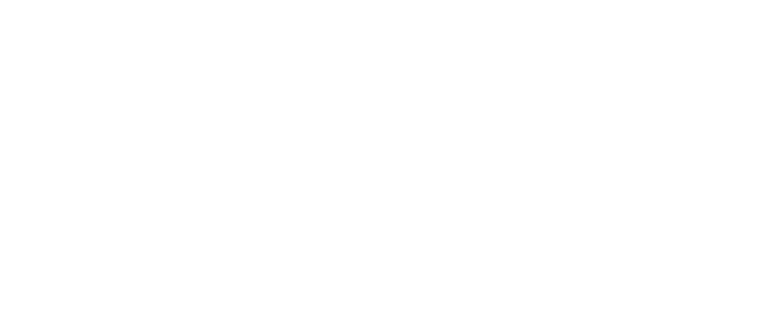
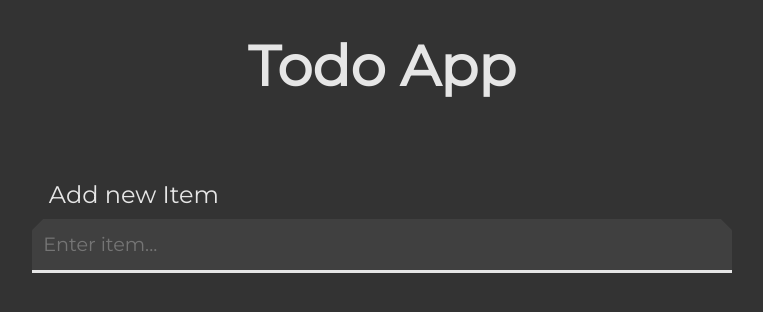
Before and after one commit to Zack1808/todo-app, a React (Create React App) app: page / in a window 1280 px wide. Shown: the top 312 px of the page, without its empty margins (258-1021 px from the left). Built offline with nearby package versions, Linux system fonts and the light colour scheme.

Commit message:
Added the Form component

```diff
--- a/public/index.html
+++ b/public/index.html
@@ -5,10 +5,7 @@
     <link rel="icon" href="%PUBLIC_URL%/favicon.ico" />
     <meta name="viewport" content="width=device-width, initial-scale=1" />
     <meta name="theme-color" content="#000000" />
-    <meta
-      name="description"
-      content="Web site created using create-react-app"
-    />
+    <meta name="description" content="a small todo-list app" />
     <link rel="apple-touch-icon" href="%PUBLIC_URL%/logo192.png" />
     <!--
       manifest.json provides metadata used when your web app is installed on a
@@ -24,7 +21,7 @@
       work correctly both with client-side routing and a non-root public URL.
       Learn how to configure a non-root public URL by running `npm run build`.
     -->
-    <title>React App</title>
+    <title>Todo App</title>
   </head>
   <body>
     <noscript>You need to enable JavaScript to run this app.</noscript>
--- /dev/null
+++ b/src/components/App.css
@@ -0,0 +1,36 @@
+/* Styling the App component */
+@import url("https://fonts.googleapis.com/css2?family=Montserrat&display=swap");
+
+*,
+*::before,
+*::after {
+  margin: 0;
+  padding: 0;
+  box-sizing: border-box;
+  font-family: "Montserrat", sans-serif;
+  /* outline: 1px solid lime !important; */
+}
+
+:root {
+  --bg-color: hsl(0 0% 20%);
+  --container-color: hsl(0 0% 25%);
+  --txt-color: hsl(0 0% 90%);
+}
+
+.app-container {
+  display: flex;
+  flex-direction: column;
+  width: 100%;
+  justify-content: flex-start;
+  align-items: center;
+  min-height: 100vh;
+  min-height: 100dvh;
+  padding: 2em 1em;
+  gap: 5em;
+  background-color: var(--bg-color);
+}
+
+.app-container h1 {
+  color: var(--txt-color);
+  font-size: clamp(2rem, 10vw, 3.5rem);
+}
--- a/src/components/App.js
+++ b/src/components/App.js
@@ -1,8 +1,19 @@
 import React from "react";
+
+// Importing costume components
+import Form from "./Form/Form";
+
+// Imoprting the style file
+import "./App.css";
 
 // Creating the App component
 const App = () => {
-  return <div className="app-container"></div>;
+  return (
+    <div className="app-container">
+      <h1>Todo App</h1>
+      <Form label="Add new Item" placeholder="Enter item..." />
+    </div>
+  );
 };
 
 // Exporting the App component
--- /dev/null
+++ b/src/components/Form/Form.css
@@ -0,0 +1,42 @@
+/* Styling the Form component */
+form {
+  width: 100%;
+  max-width: 700px;
+  display: flex;
+  flex-direction: column;
+  gap: 10px;
+}
+
+form label {
+  color: var(--txt-color);
+  font-size: clamp(1rem, 10vw, 1.5rem);
+  padding-inline: 0.7em;
+}
+
+.input {
+  width: 100%;
+  background-color: var(--container-color);
+  border-bottom: 3px solid var(--txt-color);
+  clip-path: polygon(
+    0.7em 0,
+    calc(100% - 0.7em) 0,
+    100% 0.7em,
+    100% 100%,
+    0 100%,
+    0 0.7em
+  );
+  padding-inline: 0.7em;
+}
+
+.input input {
+  padding: 0.7em 0;
+  width: 100%;
+  background-color: transparent;
+  border: none;
+  color: var(--txt-color);
+  font-size: clamp(1rem, 10vw, 1.2rem);
+}
+
+.input input:focus {
+  outline: none;
+}
--- /dev/null
+++ b/src/components/Form/Form.js
@@ -0,0 +1,19 @@
+import React from "react";
+
+// Importing the style file
+import "./Form.css";
+
+// Creating the Form component
+const Form = ({ label = "label", placeholder = "placeholder" }) => {
+  return (
+    <form>
+      <label htmlFor="addItem">{label}</label>
+      <div className="input">
+        <input type="text" id="addItem" placeholder={placeholder} />
+      </div>
+    </form>
+  );
+};
+
+// Exporting the Form component
+export default Form;
```
